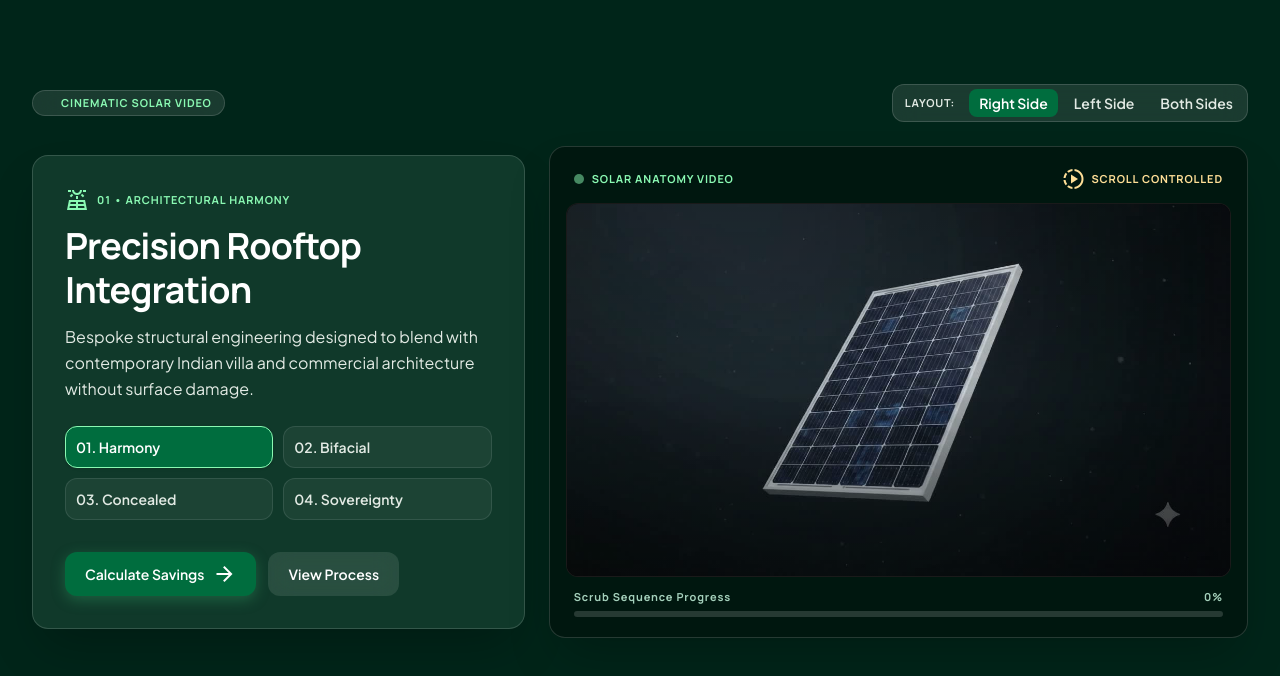
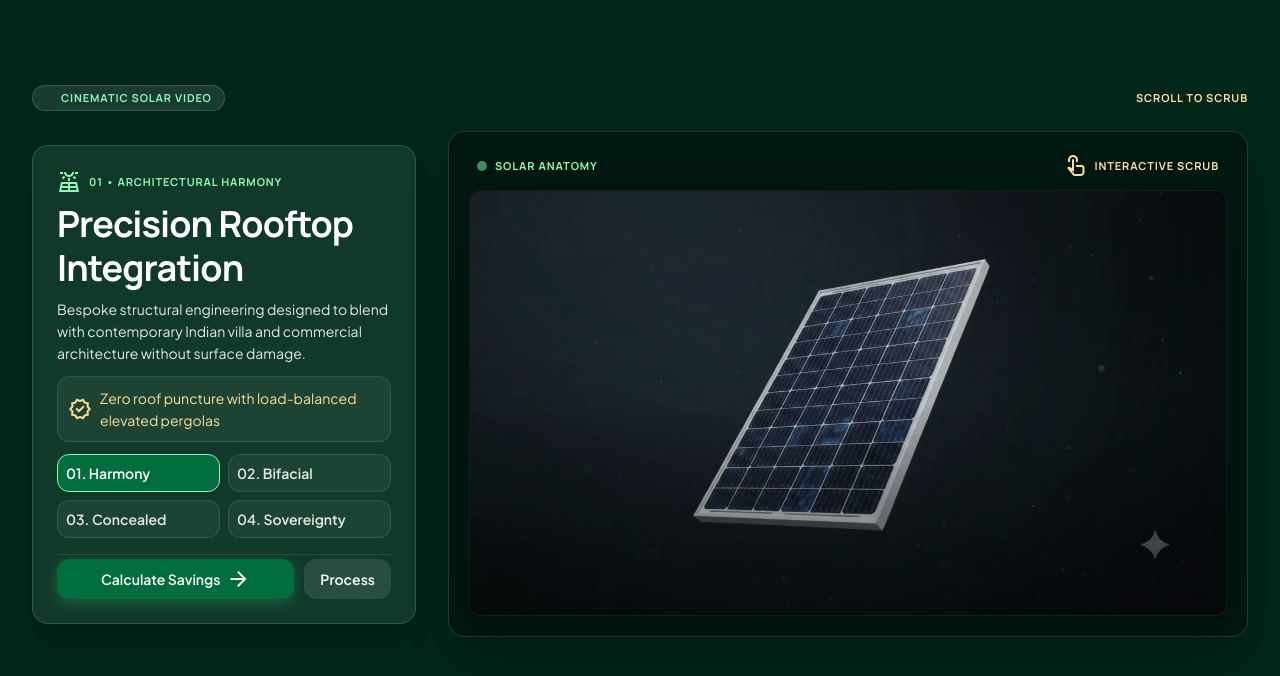
Before and after one commit to dev-abhisheksh/solarHouse, a React (Vite) app: page / in a window 1280 px wide. Shown: the part 723-1399 px from the top of the page. Built offline with nearby package versions, Linux system fonts and the light colour scheme.

Commit message:
feat: refactor ScrollVideoSection to consolidate canvas rendering and improve layout structure

```diff
--- a/src/components/home/ScrollVideoSection.jsx
+++ b/src/components/home/ScrollVideoSection.jsx
@@ -3,14 +3,12 @@ import { Link } from 'react-router-dom'
 
 export default function ScrollVideoSection() {
   const containerRef = useRef(null)
-  const primaryCanvasRef = useRef(null)
-  const secondaryCanvasRef = useRef(null)
+  const canvasRef = useRef(null)
   const imagesRef = useRef([])
   const currentFrameRef = useRef(0)
   const targetFrameRef = useRef(0)
   const animationFrameIdRef = useRef(null)
 
-  const [boxPosition, setBoxPosition] = useState('right')
   const [scrollProgress, setScrollProgress] = useState(0)
 
   const totalFrames = 240
@@ -19,7 +17,8 @@ export default function ScrollVideoSection() {
     return String(index).padStart(5, '0')
   }
 
-  function renderToCanvas(canvas, frameIndex) {
+  function renderFrame(frameIndex) {
+    const canvas = canvasRef.current
     if (!canvas) return
 
     const context = canvas.getContext('2d')
@@ -43,13 +42,6 @@ export default function ScrollVideoSection() {
     context.drawImage(image, offsetX, offsetY, drawWidth, drawHeight)
   }
 
-  function drawAllCanvases(frameIndex) {
-    renderToCanvas(primaryCanvasRef.current, frameIndex)
-    if (boxPosition === 'both') {
-      renderToCanvas(secondaryCanvasRef.current, frameIndex)
-    }
-  }
-
   useEffect(() => {
     const loadedImages = new Array(totalFrames)
     imagesRef.current = loadedImages
@@ -58,7 +50,7 @@ export default function ScrollVideoSection() {
     firstImage.src = `/frames/${formatFrameNumber(1)}.jpg`
     firstImage.onload = () => {
       loadedImages[0] = firstImage
-      drawAllCanvases(0)
+      renderFrame(0)
     }
 
     for (let index = 1; index <= totalFrames; index++) {
@@ -71,28 +63,23 @@ export default function ScrollVideoSection() {
   }, [])
 
   useEffect(() => {
-    function resizeCanvases() {
-      const pixelRatio = window.devicePixelRatio || 1
+    function resizeCanvas() {
+      const canvas = canvasRef.current
+      if (!canvas) return
 
-      if (primaryCanvasRef.current) {
-        const rect = primaryCanvasRef.current.getBoundingClientRect()
-        primaryCanvasRef.current.width = rect.width * pixelRatio
-        primaryCanvasRef.current.height = rect.height * pixelRatio
+      const pixelRatio = Math.min(window.devicePixelRatio || 1, 2)
+      const rect = canvas.getBoundingClientRect()
+
+      canvas.width = rect.width * pixelRatio
+      canvas.height = rect.height * pixelRatio
+
+      renderFrame(Math.round(currentFrameRef.current))
     }
 
-      if (secondaryCanvasRef.current) {
-        const rect = secondaryCanvasRef.current.getBoundingClientRect()
-        secondaryCanvasRef.current.width = rect.width * pixelRatio
-        secondaryCanvasRef.current.height = rect.height * pixelRatio
-      }
-
-      drawAllCanvases(Math.round(currentFrameRef.current))
-    }
-
-    resizeCanvases()
-    window.addEventListener('resize', resizeCanvases)
-    return () => window.removeEventListener('resize', resizeCanvases)
-  }, [boxPosition])
+    resizeCanvas()
+    window.addEventListener('resize', resizeCanvas)
+    return () => window.removeEventListener('resize', resizeCanvas)
+  }, [])
 
   useEffect(() => {
     function handleScroll() {
@@ -129,7 +116,7 @@ export default function ScrollVideoSection() {
       if (Math.abs(difference) > 0.05) {
         currentFrameRef.current = current + difference * 0.15
         const frameToRender = Math.round(currentFrameRef.current)
-        drawAllCanvases(frameToRender)
+        renderFrame(frameToRender)
       }
 
       animationFrameIdRef.current = requestAnimationFrame(animateFrame)
@@ -142,7 +129,7 @@ export default function ScrollVideoSection() {
         cancelAnimationFrame(animationFrameIdRef.current)
       }
     }
-  }, [boxPosition])
+  }, [])
 
   function jumpToProgress(targetProgress) {
     const container = containerRef.current
@@ -161,73 +148,54 @@ export default function ScrollVideoSection() {
   let activeChapter = {
     tag: '01 • ARCHITECTURAL HARMONY',
     title: 'Precision Rooftop Integration',
-    description: 'Bespoke structural engineering designed to blend with contemporary Indian villa and commercial architecture without surface damage.'
+    description: 'Bespoke structural engineering designed to blend with contemporary Indian villa and commercial architecture without surface damage.',
+    highlight: 'Zero roof puncture with load-balanced elevated pergolas'
   }
 
   if (scrollProgress >= 0.25 && scrollProgress < 0.55) {
     activeChapter = {
       tag: '02 • BIFACIAL ABSORPTION',
       title: 'Double-Sided Energy Harvesting',
-      description: 'Advanced TOPCon bifacial modules convert direct morning sunshine and ambient reflected light into uninterrupted clean electricity.'
+      description: 'Advanced TOPCon bifacial modules convert direct morning sunshine and ambient reflected light into uninterrupted clean electricity.',
+      highlight: 'Up to 25% higher diurnal generation via ground albedo reflection'
     }
   } else if (scrollProgress >= 0.55 && scrollProgress < 0.8) {
     activeChapter = {
       tag: '03 • CONCEALED ENGINEERING',
       title: 'Zero Cable Clutter & Armored Conduit',
-      description: 'Hidden architectural raceways, chemical earthing pits, and weather-sealed junction enclosures withstand high monsoon moisture.'
+      description: 'Hidden architectural raceways, chemical earthing pits, and weather-sealed junction enclosures withstand high monsoon moisture.',
+      highlight: 'IP67 weather armor and hidden structural wire routing'
     }
   } else if (scrollProgress >= 0.8) {
     activeChapter = {
       tag: '04 • GRID INDEPENDENCE',
       title: '25-Year Energy Autonomy',
-      description: 'Seamless bi-directional net-metering and real-time generation telemetry deliver immediate reductions in utility billing.'
+      description: 'Seamless bi-directional net-metering and real-time generation telemetry deliver immediate reductions in utility billing.',
+      highlight: 'Full DISCOM liaison clearance with 25-year warranty protection'
     }
   }
 
-  const renderVideoBox = (canvasRefInstance) => (
-    <div className="w-full rounded-2xl bg-[#00170f] border border-white/15 shadow-2xl p-3 sm:p-4 flex flex-col gap-3 backdrop-blur-md">
-      <div className="flex items-center justify-between px-2 pt-1">
-        <div className="flex items-center gap-2">
-          <span className="w-2.5 h-2.5 rounded-full bg-[#8af9b3] animate-pulse" />
-          <span className="font-label-caps text-[11px] text-[#8af9b3] uppercase tracking-wider font-bold">
-            Solar Anatomy Video
+  return (
+    <section ref={containerRef} className="relative w-full h-[220vh] sm:h-[260vh] bg-[#002519]">
+      <div className="sticky top-0 min-h-screen w-full overflow-hidden flex flex-col justify-center px-4 sm:px-6 lg:px-8 pt-16 pb-16 lg:py-0">
+        <div className="max-w-7xl mx-auto w-full flex flex-col gap-3 sm:gap-5">
+          <div className="flex items-center justify-between">
+            <div className="inline-flex items-center gap-2 px-3 py-1 rounded-full bg-white/10 backdrop-blur-md border border-white/15">
+              <span className="w-2 h-2 rounded-full bg-[#8af9b3] animate-ping" />
+              <span className="font-label-caps text-xs text-[#8af9b3] uppercase tracking-wider font-bold">
+                Cinematic Solar Video
               </span>
             </div>
-        <div className="flex items-center gap-1.5 text-[11px] text-[#ffdf97] font-label-caps uppercase">
-          <span className="material-symbols-outlined text-[16px]">
-            slow_motion_video
+
+            <span className="font-label-caps text-xs text-[#ffdf97] uppercase tracking-wider font-semibold">
+              Scroll To Scrub
             </span>
-          <span>Scroll Controlled</span>
-        </div>
           </div>
 
-      <div className="relative w-full aspect-video rounded-xl overflow-hidden bg-black border border-white/10 shadow-inner">
-        <canvas
-          ref={canvasRefInstance}
-          className="w-full h-full object-cover"
-        />
-
-        <div className="absolute inset-0 pointer-events-none bg-gradient-to-t from-black/40 via-transparent to-black/20" />
-      </div>
-
-      <div className="flex flex-col gap-1.5 px-2 pb-1">
-        <div className="flex items-center justify-between text-[11px] text-[#a4d0bb] font-label-caps">
-          <span>Scrub Sequence Progress</span>
-          <span>{Math.round(scrollProgress * 100)}%</span>
-        </div>
-        <div className="w-full h-1.5 bg-white/15 rounded-full overflow-hidden">
-          <div
-            className="h-full bg-[#8af9b3] transition-all duration-75"
-            style={{ width: `${scrollProgress * 100}%` }}
-          />
-        </div>
-      </div>
-    </div>
-  )
-
-  const renderContentBox = () => (
-    <div className="w-full rounded-2xl bg-[#123c2d]/90 border border-white/15 shadow-2xl p-6 sm:p-8 flex flex-col justify-between gap-6 backdrop-blur-md text-white">
-      <div className="flex flex-col gap-3">
+          <div className="grid grid-cols-1 lg:grid-cols-12 gap-5 lg:gap-8 items-center">
+            <div className="lg:col-span-5 xl:col-span-4 order-2 lg:order-1 self-center">
+              <div className="w-full h-auto rounded-2xl bg-[#123c2d]/90 border border-white/15 shadow-xl p-5 sm:p-6 flex flex-col gap-4 backdrop-blur-md text-white transition-all duration-300 ease-in-out">
+                <div className="flex flex-col gap-2">
                   <div className="inline-flex items-center gap-2 text-[#8af9b3] font-label-caps text-xs uppercase tracking-widest font-bold">
                     <span className="material-symbols-outlined text-[18px]">
                       solar_power
@@ -235,19 +203,28 @@ export default function ScrollVideoSection() {
                     <span>{activeChapter.tag}</span>
                   </div>
 
-        <h2 className="font-headline-lg text-2xl sm:text-3xl lg:text-4xl text-white font-bold leading-tight tracking-tight">
+                  <h2 className="font-headline-lg text-xl sm:text-2xl text-white font-bold leading-tight tracking-tight">
                     {activeChapter.title}
                   </h2>
 
-        <p className="font-body-md text-sm sm:text-base text-[#e2eae4] leading-relaxed">
+                  <p className="font-body-sm text-xs sm:text-sm text-[#e2eae4] leading-relaxed">
                     {activeChapter.description}
                   </p>
 
-        <div className="grid grid-cols-2 gap-2.5 pt-3">
+                  <div className="p-2.5 rounded-xl bg-white/5 border border-white/10 flex items-center gap-2 mt-1">
+                    <span className="material-symbols-outlined text-[16px] text-[#ffdf97] shrink-0">
+                      verified
+                    </span>
+                    <span className="font-body-sm text-xs text-[#ffdf97] font-medium leading-tight">
+                      {activeChapter.highlight}
+                    </span>
+                  </div>
+
+                  <div className="grid grid-cols-2 gap-2 pt-1">
                     <button
                       type="button"
                       onClick={() => jumpToProgress(0.05)}
-            className={`p-2.5 rounded-xl text-left border text-xs font-label-ui transition-all ${
+                      className={`p-2 rounded-xl text-left border text-xs font-label-ui transition-all ${
                         scrollProgress < 0.25
                           ? 'bg-[#006d3e] border-[#8af9b3] text-white font-bold shadow-sm'
                           : 'bg-white/5 border-white/10 text-[#e2eae4] hover:bg-white/10'
@@ -258,7 +235,7 @@ export default function ScrollVideoSection() {
                     <button
                       type="button"
                       onClick={() => jumpToProgress(0.35)}
-            className={`p-2.5 rounded-xl text-left border text-xs font-label-ui transition-all ${
+                      className={`p-2 rounded-xl text-left border text-xs font-label-ui transition-all ${
                         scrollProgress >= 0.25 && scrollProgress < 0.55
                           ? 'bg-[#006d3e] border-[#8af9b3] text-white font-bold shadow-sm'
                           : 'bg-white/5 border-white/10 text-[#e2eae4] hover:bg-white/10'
@@ -269,7 +246,7 @@ export default function ScrollVideoSection() {
                     <button
                       type="button"
                       onClick={() => jumpToProgress(0.65)}
-            className={`p-2.5 rounded-xl text-left border text-xs font-label-ui transition-all ${
+                      className={`p-2 rounded-xl text-left border text-xs font-label-ui transition-all ${
                         scrollProgress >= 0.55 && scrollProgress < 0.8
                           ? 'bg-[#006d3e] border-[#8af9b3] text-white font-bold shadow-sm'
                           : 'bg-white/5 border-white/10 text-[#e2eae4] hover:bg-white/10'
@@ -280,7 +257,7 @@ export default function ScrollVideoSection() {
                     <button
                       type="button"
                       onClick={() => jumpToProgress(0.95)}
-            className={`p-2.5 rounded-xl text-left border text-xs font-label-ui transition-all ${
+                      className={`p-2 rounded-xl text-left border text-xs font-label-ui transition-all ${
                         scrollProgress >= 0.8
                           ? 'bg-[#006d3e] border-[#8af9b3] text-white font-bold shadow-sm'
                           : 'bg-white/5 border-white/10 text-[#e2eae4] hover:bg-white/10'
@@ -291,10 +268,10 @@ export default function ScrollVideoSection() {
                   </div>
                 </div>
 
-      <div className="flex flex-col sm:flex-row items-stretch sm:items-center gap-3 pt-2">
+                <div className="flex items-center gap-2.5 pt-1 border-t border-white/10">
                   <Link
                     to="/calculator"
-          className="h-11 px-5 rounded-xl bg-[#006d3e] text-white font-label-ui text-xs sm:text-sm font-semibold flex items-center justify-center gap-2 hover:bg-[#87f6b0] hover:text-[#007241] transition-all shadow-[0_4px_14px_rgba(54,169,107,0.35)]"
+                    className="flex-1 h-10 px-4 rounded-xl bg-[#006d3e] text-white font-label-ui text-xs font-semibold flex items-center justify-center gap-1.5 hover:bg-[#87f6b0] hover:text-[#007241] transition-all shadow-[0_4px_14px_rgba(54,169,107,0.35)]"
                   >
                     <span>Calculate Savings</span>
                     <span className="material-symbols-outlined text-[16px]">
@@ -303,90 +280,41 @@ export default function ScrollVideoSection() {
                   </Link>
                   <Link
                     to="/process"
-          className="h-11 px-5 rounded-xl bg-white/10 backdrop-blur-md text-white font-label-ui text-xs sm:text-sm font-semibold flex items-center justify-center hover:bg-white/20 transition-all"
+                    className="h-10 px-4 rounded-xl bg-white/10 backdrop-blur-md text-white font-label-ui text-xs font-semibold flex items-center justify-center hover:bg-white/20 transition-all"
                   >
-          View Process
+                    Process
                   </Link>
                 </div>
               </div>
-  )
+            </div>
 
-  return (
-    <section ref={containerRef} className="relative w-full h-[280vh] bg-[#002519]">
-      <div className="sticky top-0 min-h-screen w-full overflow-hidden flex flex-col justify-center py-12 px-4 sm:px-8">
-        <div className="max-w-7xl mx-auto w-full flex flex-col gap-6">
-          <div className="flex flex-wrap items-center justify-between gap-3">
-            <div className="inline-flex items-center gap-2 px-3 py-1 rounded-full bg-white/10 backdrop-blur-md border border-white/15">
-              <span className="w-2 h-2 rounded-full bg-[#8af9b3] animate-ping" />
+            <div className="lg:col-span-7 xl:col-span-8 order-1 lg:order-2">
+              <div className="w-full max-w-4xl mx-auto rounded-2xl bg-[#00170f] border border-white/15 shadow-2xl p-3 sm:p-5 flex flex-col gap-3 backdrop-blur-md">
+                <div className="flex items-center justify-between px-2 pt-0.5">
+                  <div className="flex items-center gap-2">
+                    <span className="w-2.5 h-2.5 rounded-full bg-[#8af9b3] animate-pulse" />
                     <span className="font-label-caps text-xs text-[#8af9b3] uppercase tracking-wider font-bold">
-                Cinematic Solar Video
+                      Solar Anatomy
                     </span>
                   </div>
-
-            <div className="flex items-center gap-1.5 p-1 rounded-xl bg-white/10 backdrop-blur-md border border-white/15">
-              <span className="font-label-caps text-[11px] text-[#e2eae4] px-2 uppercase font-semibold hidden sm:inline">
-                Layout:
+                  <div className="flex items-center gap-1.5 text-xs text-[#ffdf97] font-label-caps uppercase font-semibold">
+                    <span className="material-symbols-outlined text-[16px]">
+                      touch_app
                     </span>
-              <button
-                type="button"
-                onClick={() => setBoxPosition('right')}
-                className={`px-2.5 py-1 rounded-lg font-label-ui text-xs transition-colors ${
-                  boxPosition === 'right'
-                    ? 'bg-[#006d3e] text-white font-bold'
-                    : 'text-[#e2eae4] hover:bg-white/10'
-                }`}
-              >
-                Right Side
-              </button>
-              <button
-                type="button"
-                onClick={() => setBoxPosition('left')}
-                className={`px-2.5 py-1 rounded-lg font-label-ui text-xs transition-colors ${
-                  boxPosition === 'left'
-                    ? 'bg-[#006d3e] text-white font-bold'
-                    : 'text-[#e2eae4] hover:bg-white/10'
-                }`}
-              >
-                Left Side
-              </button>
-              <button
-                type="button"
-                onClick={() => setBoxPosition('both')}
-                className={`px-2.5 py-1 rounded-lg font-label-ui text-xs transition-colors ${
-                  boxPosition === 'both'
-                    ? 'bg-[#006d3e] text-white font-bold'
-                    : 'text-[#e2eae4] hover:bg-white/10'
-                }`}
-              >
-                Both Sides
-              </button>
+                    <span>Interactive Scrub</span>
                   </div>
                 </div>
 
-          {boxPosition === 'both' ? (
-            <div className="grid grid-cols-1 lg:grid-cols-2 gap-6 items-center">
-              {renderVideoBox(primaryCanvasRef)}
-              {renderVideoBox(secondaryCanvasRef)}
-            </div>
-          ) : boxPosition === 'left' ? (
-            <div className="grid grid-cols-1 lg:grid-cols-12 gap-6 items-center">
-              <div className="lg:col-span-7">
-                {renderVideoBox(primaryCanvasRef)}
-              </div>
-              <div className="lg:col-span-5">
-                {renderContentBox()}
+                <div className="relative w-full aspect-video rounded-xl overflow-hidden bg-black border border-white/10 shadow-2xl">
+                  <canvas
+                    ref={canvasRef}
+                    className="w-full h-full object-cover"
+                  />
+                  <div className="absolute inset-0 pointer-events-none bg-gradient-to-t from-black/40 via-transparent to-black/20" />
                 </div>
               </div>
-          ) : (
-            <div className="grid grid-cols-1 lg:grid-cols-12 gap-6 items-center">
-              <div className="lg:col-span-5">
-                {renderContentBox()}
-              </div>
-              <div className="lg:col-span-7">
-                {renderVideoBox(primaryCanvasRef)}
             </div>
           </div>
-          )}
         </div>
       </div>
     </section>
```
Lines whose indentation alone changed are shown as unchanged.
